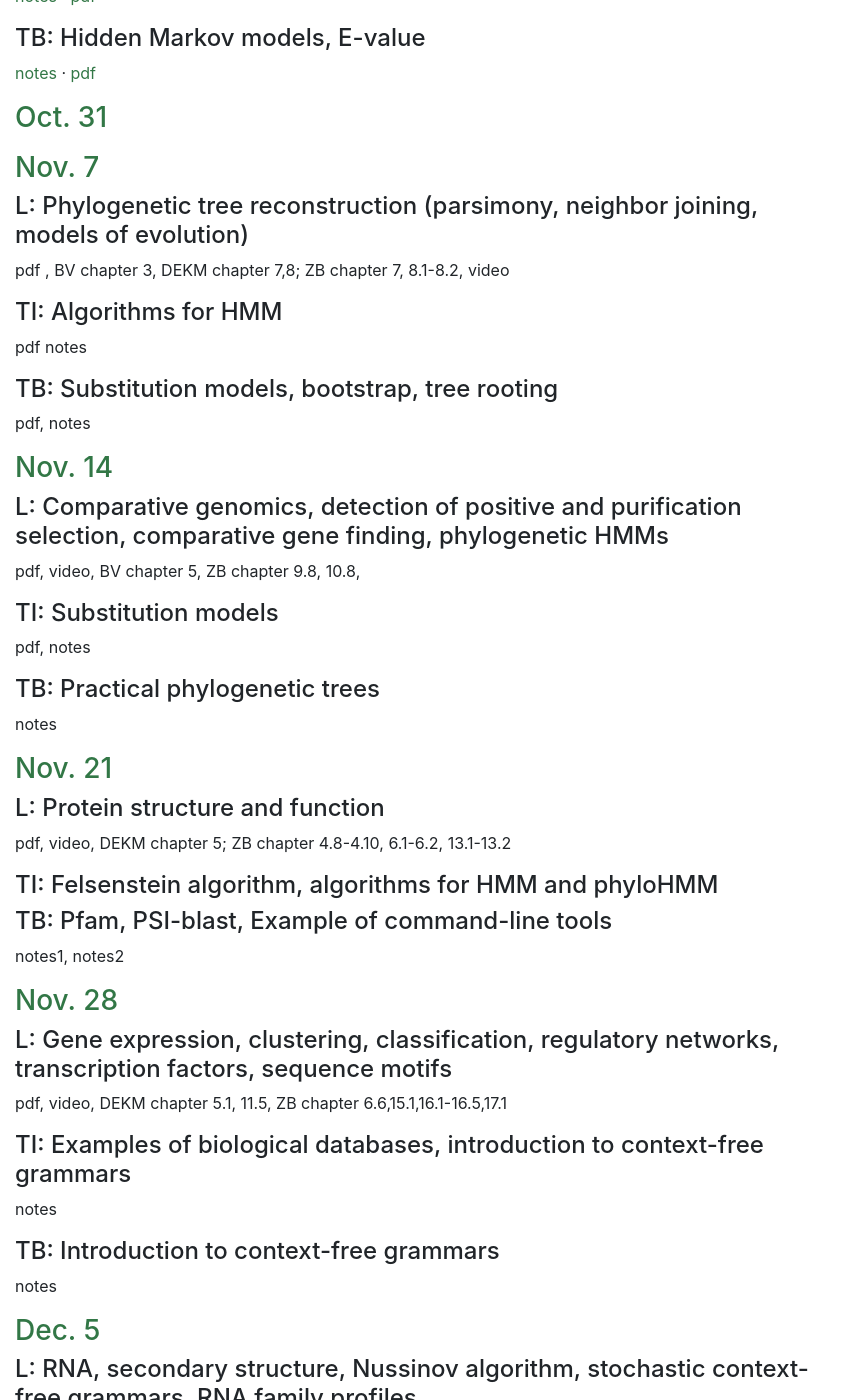
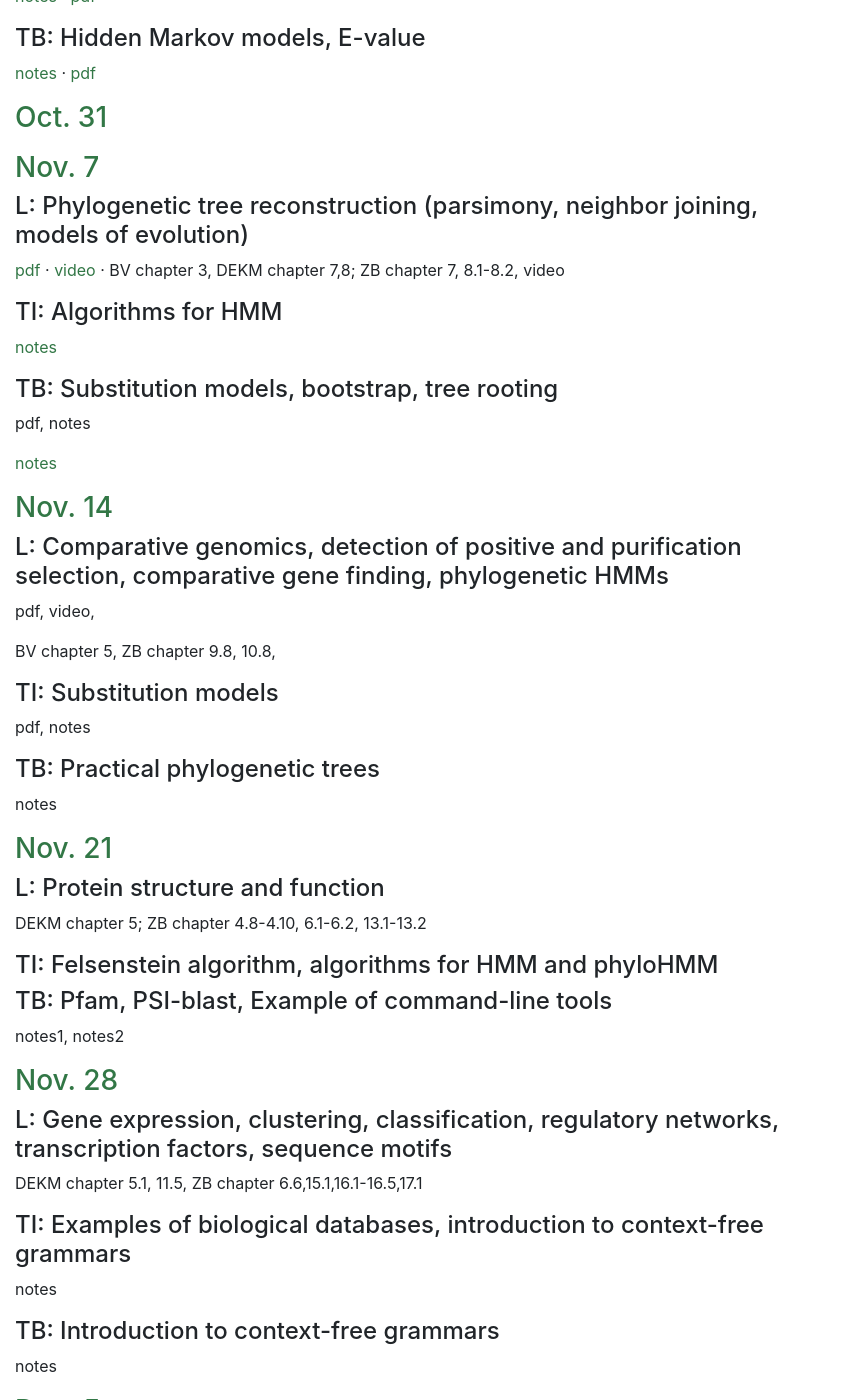
Before and after one commit to fmfi-compbio/mbi, a Jekyll site: the page built from Materials.md, in a window 1280 px wide and 1400 px high, scrolled down 2042 px. Shown: the whole window, without its empty margins (0-855 px from the left). Built offline with Jekyll 4.4.1, drawn with Linux system fonts in a browser that asks for light colours; nearby versions of some CDN libraries; our own code applies the rules of GitHub Pages for plain Markdown files; some of the changed lines change nothing that is shown; some of the changed text lies outside the part shown.

Commit message:
materials

```diff
--- a/Materials.md
+++ b/Materials.md
@@ -2,7 +2,7 @@
 title: Materials
 ---
 
-[Week 1](#W1) · [Week 2](#W2) · [Week 3](#W3) · [Week 4](#W4) · **[Week 5](#W5)** · [Week 6](#W6) · [Week 7](#W7)
+[Week 1](#W1) · [Week 2](#W2) · [Week 3](#W3) · [Week 4](#W4) · [Week 5](#W5) · **[Week 6](#W6)** · [Week 7](#W7)
 · [Week 8](#W8) · [Week 9](#W9) · [Week 10](#W10) · [Week 11](#W11) · [Week 12](#W12) · [Week 13](#W13)
 
 
@@ -147,33 +147,60 @@ L: lecture (everybody), TI: tutorial for computer science/informatics students,
 <a name="W7"></a>
 ### Nov. 7
 #### L: Phylogenetic tree reconstruction (parsimony, neighbor joining, models of evolution)
-pdf , BV chapter 3, DEKM chapter 7,8; ZB chapter 7, 8.1-8.2, video
+
+{% include pdf.html file="p-phylo" name="pdf" show=1 dot=1
+%} {% include youtube.html id="RzfNHvZH4l8" name="video" show=1 dot=1
+%} BV chapter 3, DEKM chapter 7,8; ZB chapter 7, 8.1-8.2, video
+
 #### TI:  Algorithms for HMM
-pdf notes
+
+{% include notes.html file="ci-hmm" name="notes" show=1 dot=0
+%} {% include pdf.html file="ci-hmm" name="pdf" show=0 dot=0
+%}
+
 #### TB:  Substitution models, bootstrap, tree rooting
 pdf, notes
+
+{% include notes.html file="cb-phylo1" name="notes" show=1 dot=0
+%} {% include pdf.html file="cb-phylo" name="pdf" show=0 dot=0
+%}
 
 <a name="W8"></a>
 ### Nov. 14
 #### L: Comparative genomics, detection of positive and purification selection, comparative gene finding, phylogenetic HMMs
-pdf, video, BV chapter 5, ZB chapter 9.8, 10.8,
+pdf, video,
+
+{% include pdf.html file="p-compgen" name="pdf" show=0 dot=1
+%} {% include youtube.html id="1WM4QI2qx8A" name="video" show=0 dot=1
+%} BV chapter 5, ZB chapter 9.8, 10.8,
+
 #### TI:  Substitution models
 pdf, notes
+
 #### TB:  Practical phylogenetic trees
 notes
 
 <a name="W9"></a>
 ### Nov. 21
 #### L: Protein structure and function
-pdf, video, DEKM chapter 5; ZB chapter 4.8-4.10, 6.1-6.2, 13.1-13.2
+
+{% include pdf.html file="p-prot" name="pdf" show=0 dot=1
+%} {% include youtube.html id="ugMM81jZRpc" name="video" show=0 dot=1
+%} DEKM chapter 5; ZB chapter 4.8-4.10, 6.1-6.2, 13.1-13.2
+
 #### TI:  Felsenstein algorithm, algorithms for HMM and phyloHMM
+
 #### TB:  Pfam, PSI-blast, Example of command-line tools
 notes1, notes2
 
 <a name="W10"></a>
 ### Nov. 28
 #### L: Gene expression, clustering, classification, regulatory networks, transcription factors, sequence motifs
-pdf, video, DEKM chapter 5.1, 11.5, ZB chapter 6.6,15.1,16.1-16.5,17.1
+
+{% include pdf.html file="p-expr" name="pdf" show=0 dot=1
+%} {% include youtube.html id="GFJ_oDV1KGU" name="video" show=0 dot=1
+%} DEKM chapter 5.1, 11.5, ZB chapter 6.6,15.1,16.1-16.5,17.1
+
 #### TI:  Examples of biological databases, introduction to context-free grammars
 notes
 #### TB:  Introduction to context-free grammars
@@ -182,7 +209,11 @@ notes
 <a name="W11"></a>
 ### Dec. 5
 #### L: RNA, secondary structure, Nussinov algorithm, stochastic context-free grammars, RNA family profiles
-pdf, DEKM chapter 10, ZB chapter 11.9, SK video
+
+{% include pdf.html file="p-rna" name="pdf" show=0 dot=1
+%} {% include youtube.html id="_Hh03Khsr9k" name="video" show=0 dot=1
+%} DEKM chapter 10, ZB chapter 11.9, SK video
+
 #### TI:  Motif finding by EM and Gibbs sampling
 pdf
 #### TB:  K-means clustering, enrichment, multiple testing correction
@@ -191,7 +222,11 @@ pdf pdf notes
 <a name="W12"></a>
 ### Dec. 12
 #### L: Population genetics
-pdf, video
+
+{% include pdf.html file="p-popgen" name="pdf" show=0 dot=1
+%} {% include youtube.html id="7vPt1vQX21M" name="video" show=0 dot=1
+%}
+
 #### TI:  RNA structure
 #### TB:  Course summary, graphs, microarray data, RNA structure, MEME, transcription factors in SGD, population genetics
 pdf, pdf  notes
```
Also changed, not shown: 1 other file.
